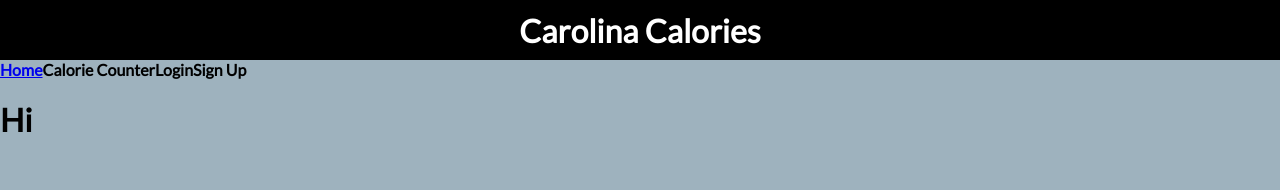
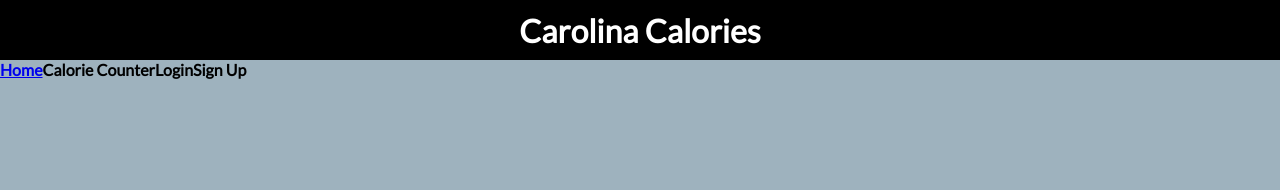
Before and after one commit to comp426-2022-spring/a99-rotanev, a React (Create React App) app in the folder my-react-app/src/caloriesTracker/calories-tracker-app/: page / in a window 1280 px wide. Shown: the top 190 px of the page. Built offline with nearby package versions, Linux system fonts and the light colour scheme.

Commit message:
Cleaned code v2

```diff
--- a/my-react-app/src/caloriesTracker/calories-tracker-app/src/App.js
+++ b/my-react-app/src/caloriesTracker/calories-tracker-app/src/App.js
@@ -78,7 +78,6 @@ const App = () => {
       <div className="App">
         <AppBar />
         <AppNavBar />
-        <h1>Hi</h1>
       </div>
     );
   }
--- a/my-react-app/src/caloriesTracker/calories-tracker-app/src/components/AppNavBar/AppNavBar.js
+++ b/my-react-app/src/caloriesTracker/calories-tracker-app/src/components/AppNavBar/AppNavBar.js
@@ -1,11 +1,4 @@
 import React from 'react'
-import { NavLink } from "react-router-dom";
-import {
-    BrowserRouter as Router,
-    Switch,
-    Route,
-    Link
-  } from "react-router-dom";
 
 const AppNavBar = () => {
   return (
```
